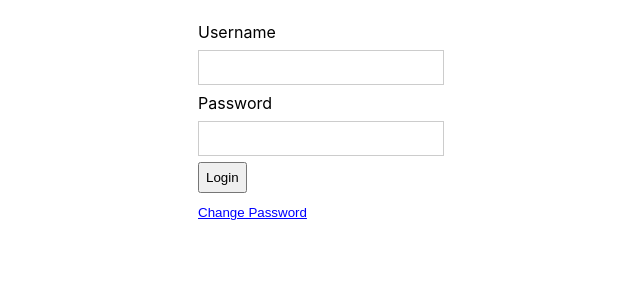
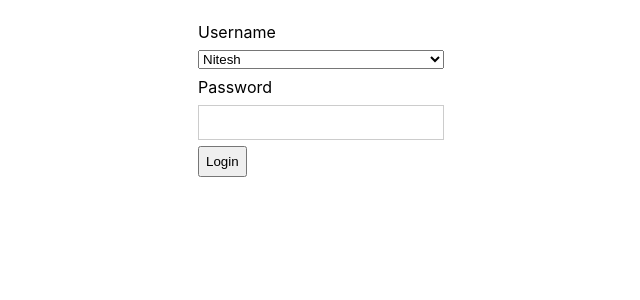
Before and after one commit to krabhi1/pvault, a Next.js app: page / in a window 1280 px wide. Shown: the top 300 px of the page, without its empty margins (319-959 px from the left). Built offline with nearby package versions, Linux system fonts and the light colour scheme.

Commit message:
remove change password because it is currently not possible

```diff
--- a/app/page.tsx
+++ b/app/page.tsx
@@ -25,6 +25,11 @@ function Home() {
 function Login() {
   const { password, update, username } = useAppContext();
   const [showPassword, setShowPassword] = useState(false);
+  useEffect(() => {
+    update((d) => {
+      d.username = "nitesh";
+    });
+  }, []);
 
   async function handleLogin() {
     if (password && username && password.length > 0 && username.length > 0) {
@@ -42,11 +47,20 @@ function Login() {
     <div className="login-wrapper">
       <div className="login">
         <label>Username</label>
+        {/*
         <input
           type="text"
           value={username}
           onChange={(e) => update((d) => (d.username = e.target.value.trim()))}
         />
+        */}
+        <select
+          value={username}
+          onChange={(e) => update((d) => (d.username = e.target.value.trim()))}
+        >
+          <option value="nitesh">Nitesh</option>
+          <option value="abhishek">Abhishek</option>
+        </select>
         <label>Password</label>
         <input
           type="password"
@@ -58,6 +72,7 @@ function Login() {
             Login
           </button>
         </span>
+        {/*
           <span>
             <button
               className="link"
@@ -66,6 +81,7 @@ function Login() {
               Change Password
             </button>
           </span>
+          */}
       </div>
     </div>
   );
```
Lines whose indentation alone changed are shown as unchanged.
